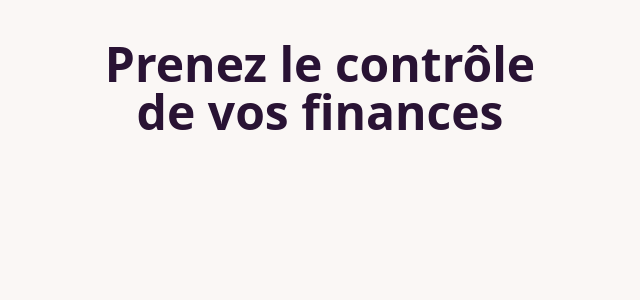
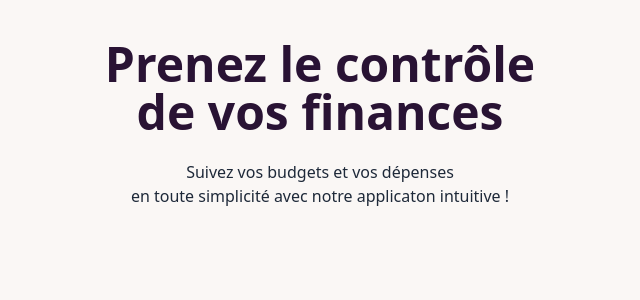
Before and after one commit to Chadrac-WAKOMYA/etrack, a Next.js app: page / in a window 1280 px wide. Shown: the top 300 px of the page, without its empty margins (320-960 px from the left). Built offline with nearby package versions, Linux system fonts and the light colour scheme.

Commit message:
Home text added

```diff
--- a/app/page.tsx
+++ b/app/page.tsx
@@ -9,7 +9,10 @@ export default function Home() {
             <h1 className="text-4xl md:text-5xl font-bold text-center">
               Prenez le contrôle <br /> de vos finances
             </h1>
-            {/* <div className="choice"></div> */}
+            <p className="py-6 text-gray-800 text-center">
+              Suivez vos budgets et vos dépenses <br /> en toute simplicité avec notre applicaton intuitive !
+            </p>
+
           </div>
         </div>
       </div>
```
